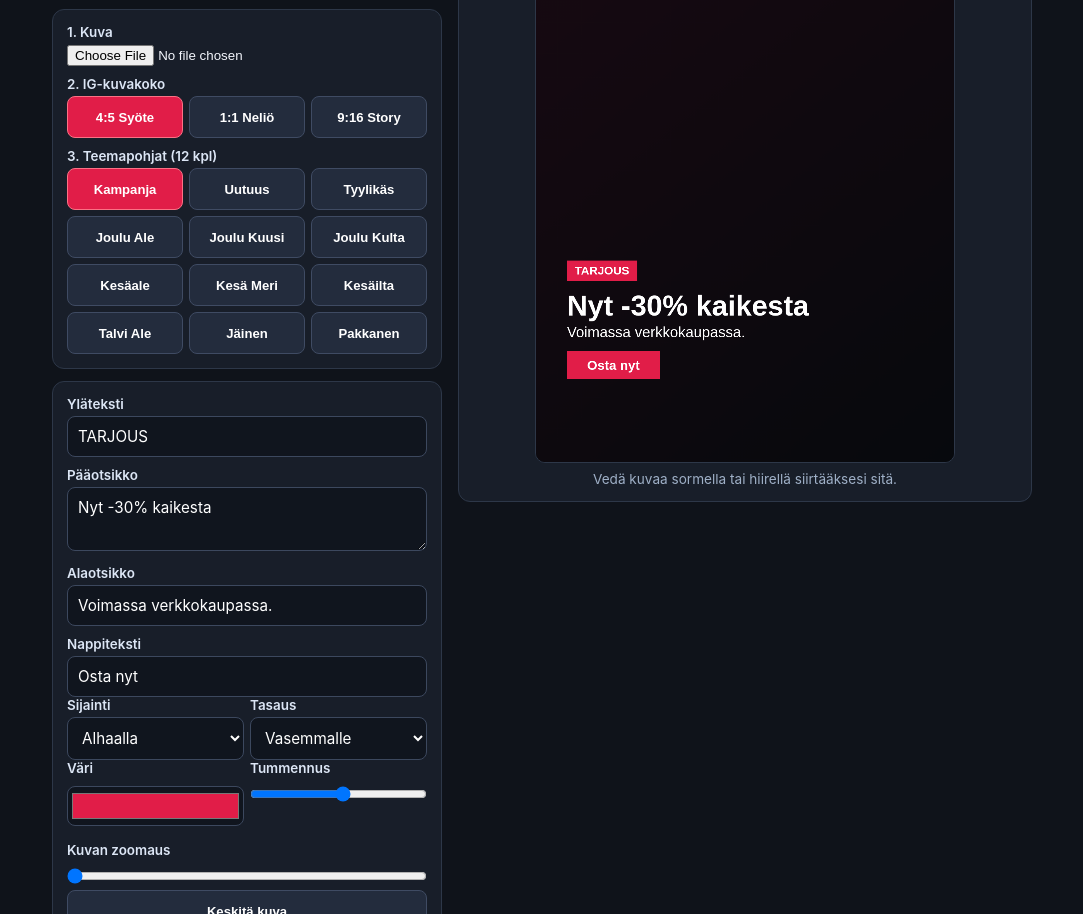
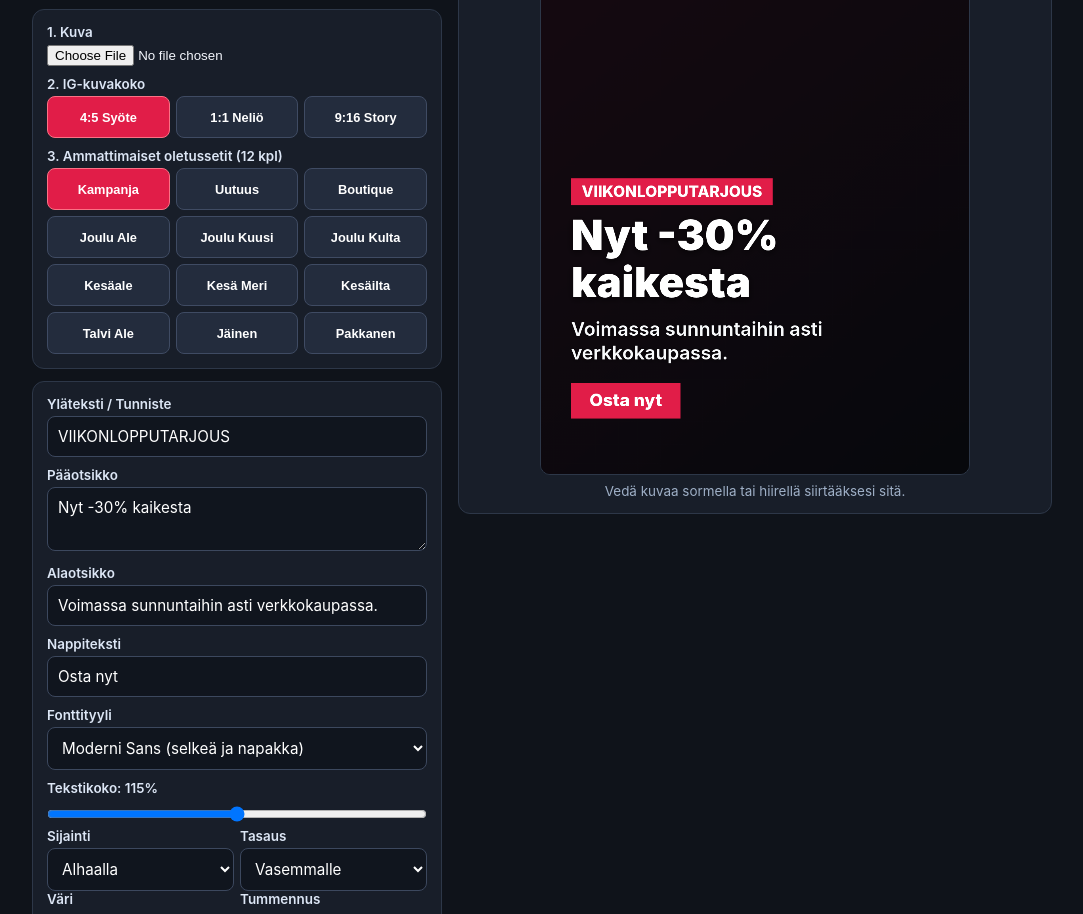
Before and after one commit to djpreal/mainosApuri, a plain HTML site: page index.html in a window 1280 px wide. Shown: the part 91-1005 px from the top of the page, without its empty margins (98-1181 px from the left). Drawn offline with Linux system fonts and the light colour scheme.

Commit message:
Update index.html

```diff
--- a/index.html
+++ b/index.html
@@ -16,15 +16,15 @@
       color: #f3f6fc;
     }
     .container {
-      max-width: 980px;
+      max-width: 1020px;
       margin: 0 auto;
       display: grid;
       grid-template-columns: 1fr;
       gap: 16px;
     }
-    @media (min-width: 860px) {
+    @media (min-width: 880px) {
       .container {
-        grid-template-columns: 390px 1fr;
+        grid-template-columns: 410px 1fr;
         align-items: start;
       }
     }
@@ -45,7 +45,7 @@
     .sub {
       margin: 0;
       color: #9fb0c7;
-      font-size: 0.85rem;
+      font-size: 0.84rem;
     }
     label {
       display: block;
@@ -98,12 +98,12 @@
     .btn {
       width: 100%;
       min-height: 42px;
-      padding: 9px 8px;
+      padding: 9px 7px;
       border-radius: 8px;
       border: 1px solid #3f4b63;
       background: #232c3d;
       color: #ffffff;
-      font-size: 0.82rem;
+      font-size: 0.8rem;
       font-weight: 700;
       cursor: pointer;
     }
@@ -123,7 +123,7 @@
       text-align: center;
     }
     .canvas-wrap {
-      max-width: 420px;
+      max-width: 430px;
       margin: 0 auto;
       background: #090c10;
       border-radius: 10px;
@@ -144,7 +144,7 @@
     }
     #previewSaveBox {
       display: none;
-      max-width: 420px;
+      max-width: 430px;
       margin: 12px auto 0;
       background: #10151e;
       border: 1px solid #3c485e;
@@ -177,11 +177,11 @@
           <button type="button" class="btn size-btn" data-w="1080" data-h="1920" data-code="9x16" data-label="9:16 Story">9:16 Story</button>
         </div>
 
-        <label>3. Teemapohjat (12 kpl)</label>
+        <label>3. Ammattimaiset oletussetit (12 kpl)</label>
         <div class="grid-3">
           <button type="button" class="btn theme-btn active" data-theme="kampanja">Kampanja</button>
           <button type="button" class="btn theme-btn" data-theme="uutuus">Uutuus</button>
-          <button type="button" class="btn theme-btn" data-theme="tyyli">Tyylikäs</button>
+          <button type="button" class="btn theme-btn" data-theme="tyyli">Boutique</button>
 
           <button type="button" class="btn theme-btn" data-theme="joulu1">Joulu Ale</button>
           <button type="button" class="btn theme-btn" data-theme="joulu2">Joulu Kuusi</button>
@@ -198,17 +198,28 @@
       </div>
 
       <div class="card">
-        <label for="badgeInput">Yläteksti</label>
-        <input type="text" id="badgeInput" value="TARJOUS" />
+        <label for="badgeInput">Yläteksti / Tunniste</label>
+        <input type="text" id="badgeInput" value="VIIKONLOPPUTARJOUS" />
 
         <label for="titleInput">Pääotsikko</label>
         <textarea id="titleInput">Nyt -30% kaikesta</textarea>
 
         <label for="subInput">Alaotsikko</label>
-        <input type="text" id="subInput" value="Voimassa verkkokaupassa." />
+        <input type="text" id="subInput" value="Voimassa sunnuntaihin asti verkkokaupassa." />
 
         <label for="ctaInput">Nappiteksti</label>
         <input type="text" id="ctaInput" value="Osta nyt" />
+
+        <label for="fontSelect">Fonttityyli</label>
+        <select id="fontSelect">
+          <option value="sans" selected>Moderni Sans (selkeä ja napakka)</option>
+          <option value="display">Näyttävä Display (iso ja iskevä)</option>
+          <option value="serif">Klassinen Serif (tyylikäs ja editorial)</option>
+          <option value="geo">Geometrinen (moderni brändi)</option>
+        </select>
+
+        <label for="textScaleInput">Tekstikoko: <span id="textScaleVal">115%</span></label>
+        <input type="range" id="textScaleInput" min="65" max="165" value="115" />
 
         <div class="grid-2">
           <div>
@@ -235,7 +246,7 @@
           </div>
           <div>
             <label for="darkInput">Tummennus</label>
-            <input type="range" id="darkInput" min="0" max="85" value="45" />
+            <input type="range" id="darkInput" min="0" max="85" value="48" />
           </div>
         </div>
 
@@ -275,22 +286,105 @@
       const canvas = document.getElementById("adCanvas");
       const ctx = canvas.getContext("2d");
 
+      const FONTS = {
+        sans: {
+          stack: "-apple-system, BlinkMacSystemFont, 'Segoe UI', Roboto, Helvetica, Arial, sans-serif",
+          titleWeight: "900",
+          subWeight: "600"
+        },
+        display: {
+          stack: "Impact, 'Arial Black', 'Segoe UI', sans-serif",
+          titleWeight: "900",
+          subWeight: "700"
+        },
+        serif: {
+          stack: "Georgia, 'Times New Roman', Times, serif",
+          titleWeight: "700",
+          subWeight: "400"
+        },
+        geo: {
+          stack: "'Trebuchet MS', 'Segoe UI', Roboto, sans-serif",
+          titleWeight: "800",
+          subWeight: "600"
+        }
+      };
+
       const THEMES = {
-        kampanja: { accent: "#e11d48", bg1: "#2a1220", bg2: "#0d1017", badge: "TARJOUS", title: "Nyt -30% kaikesta", sub: "Voimassa verkkokaupassa.", cta: "Osta nyt", pos: "bottom", align: "left" },
-        uutuus:   { accent: "#eab308", bg1: "#2b220d", bg2: "#0d1017", badge: "UUTUUS", title: "Uusi mallisto nyt täällä", sub: "Tutustu tuoreisiin tuotteisiin.", cta: "Katso uutuudet", pos: "top", align: "left" },
-        tyyli:    { accent: "#cbd5e1", bg1: "#1e2430", bg2: "#0b0d12", badge: "VALIKOITU", title: "Ajatonta tyyliä", sub: "Rajattu erä suosikkeja.", cta: "Tutustu", pos: "center", align: "center" },
+        kampanja: {
+          accent: "#e11d48", bg1: "#2a1220", bg2: "#0d1017", dark: 48,
+          font: "display", scale: 125,
+          badge: "MEGA-ALE", title: "Nyt -30% kaikesta", sub: "Kampanja voimassa sunnuntaihin.", cta: "Osta nyt",
+          pos: "bottom", align: "left"
+        },
+        uutuus: {
+          accent: "#eab308", bg1: "#2b220d", bg2: "#0d1017", dark: 42,
+          font: "geo", scale: 115,
+          badge: "UUTUUS", title: "Uusi mallisto nyt täällä", sub: "Tuoreet uutuudet ensimmäisenä.", cta: "Katso uutuudet",
+          pos: "top", align: "left"
+        },
+        tyyli: {
+          accent: "#e2e8f0", bg1: "#1d222e", bg2: "#0a0c12", dark: 52,
+          font: "serif", scale: 112,
+          badge: "BOUTIQUE", title: "Ajatonta tyyliä", sub: "Kuratoitu valikoima rajatun ajan.", cta: "Tutustu",
+          pos: "center", align: "center"
+        },
 
-        joulu1:   { accent: "#dc2626", bg1: "#330c12", bg2: "#10080a", badge: "JOULU & ALE", title: "Joulun parhaat lahjat -25%", sub: "Tilaa ajoissa pukinkonttiin.", cta: "Katso lahjat", pos: "bottom", align: "left" },
-        joulu2:   { accent: "#16a34a", bg1: "#0d2b1a", bg2: "#08120c", badge: "HYVÄÄ JOULUA", title: "Lämmin jouluhetki", sub: "Joulun suosikit ja lahjat.", cta: "Jouluvalikoima", pos: "bottom", align: "center" },
-        joulu3:   { accent: "#d97706", bg1: "#2e1e09", bg2: "#110c06", badge: "JOULUN LOISTOA", title: "Kultaiset joulutarjoukset", sub: "Rajoitettu jouluerä nyt.", cta: "Varaa nyt", pos: "center", align: "center" },
+        joulu1: {
+          accent: "#dc2626", bg1: "#330c12", bg2: "#10080a", dark: 50,
+          font: "display", scale: 122,
+          badge: "JOULUKAMPANJA", title: "Joulun parhaat lahjat", sub: "Jopa -25% valituista lahjoista.", cta: "Katso lahjat",
+          pos: "bottom", align: "left"
+        },
+        joulu2: {
+          accent: "#16a34a", bg1: "#0d2b1a", bg2: "#08120c", dark: 46,
+          font: "serif", scale: 116,
+          badge: "HYVÄÄ JOULUA", title: "Lämmin jouluhetki", sub: "Perinteiset lahjat ja herkut.", cta: "Jouluvalikoima",
+          pos: "bottom", align: "center"
+        },
+        joulu3: {
+          accent: "#eab308", bg1: "#2e1e09", bg2: "#110c06", dark: 52,
+          font: "serif", scale: 120,
+          badge: "JOULUN LOISTOA", title: "Kultaiset hetket", sub: "Rajoitettu jouluerä nyt myynnissä.", cta: "Varaa nyt",
+          pos: "center", align: "center"
+        },
 
-        kesa1:    { accent: "#ea580c", bg1: "#2e150a", bg2: "#0c121c", badge: "KESÄALE", title: "Kesän kuumimmat edut", sub: "Jopa -40% kesätuotteista.", cta: "Nappaa etu", pos: "bottom", align: "left" },
-        kesa2:    { accent: "#0284c7", bg1: "#092536", bg2: "#08111c", badge: "KESÄ & MERI", title: "Kesäpäiviin ja lomalle", sub: "Raikkaat uutuudet kesään.", cta: "Tutustu", pos: "top", align: "left" },
-        kesa3:    { accent: "#f59e0b", bg1: "#2e1712", bg2: "#110c14", badge: "KESÄILTA", title: "Kesäiltojen parhaat hetket", sub: "Nauti pitkistä illoista.", cta: "Lue lisää", pos: "bottom", align: "center" },
+        kesa1: {
+          accent: "#f97316", bg1: "#2e150a", bg2: "#0c121c", dark: 42,
+          font: "display", scale: 126,
+          badge: "KESÄALE", title: "Kesän kuumimmat edut", sub: "Jopa -40% kesän suosikeista.", cta: "Nappaa etu",
+          pos: "bottom", align: "left"
+        },
+        kesa2: {
+          accent: "#06b6d4", bg1: "#092536", bg2: "#08111c", dark: 38,
+          font: "geo", scale: 114,
+          badge: "KESÄ & LOMA", title: "Valmiina kesään", sub: "Raikkaat uutuudet aurinkopäiviin.", cta: "Tutustu",
+          pos: "top", align: "left"
+        },
+        kesa3: {
+          accent: "#f59e0b", bg1: "#2e1712", bg2: "#110c14", dark: 45,
+          font: "serif", scale: 115,
+          badge: "KESÄILTA", title: "Kesäiltojen parhaat hetket", sub: "Nauti pitkistä illoista tyylillä.", cta: "Lue lisää",
+          pos: "bottom", align: "center"
+        },
 
-        talvi1:   { accent: "#0ea5e9", bg1: "#0b2236", bg2: "#090d16", badge: "TALVIKAMPANJA", title: "Varustaudu talveen", sub: "Laadukkaat talvituotteet.", cta: "Katso lisää", pos: "bottom", align: "left" },
-        talvi2:   { accent: "#4f46e5", bg1: "#161838", bg2: "#090b14", badge: "TALVIETU", title: "Talven parhaat tarjoukset", sub: "Säästä valituista tuotteista.", cta: "Hyödynnä", pos: "top", align: "center" },
-        talvi3:   { accent: "#94a3b8", bg1: "#1b212c", bg2: "#0c0f14", badge: "PAKKANEN", title: "Lämpöä talvipäiviin", sub: "Pehmeät suosikit arkeen.", cta: "Tutustu", pos: "center", align: "center" }
+        talvi1: {
+          accent: "#38bdf8", bg1: "#0b2236", bg2: "#090d16", dark: 48,
+          font: "display", scale: 122,
+          badge: "TALVIKAMPANJA", title: "Varustaudu talveen", sub: "Lämpimät talvituotteet heti varastosta.", cta: "Katso lisää",
+          pos: "bottom", align: "left"
+        },
+        talvi2: {
+          accent: "#6366f1", bg1: "#161838", bg2: "#090b14", dark: 48,
+          font: "geo", scale: 116,
+          badge: "TALVIETU", title: "Raikkaat talvitarjoukset", sub: "Säästä valituista tuotteista nyt.", cta: "Hyödynnä",
+          pos: "top", align: "center"
+        },
+        talvi3: {
+          accent: "#cbd5e1", bg1: "#1b212c", bg2: "#0c0f14", dark: 50,
+          font: "serif", scale: 110,
+          badge: "PAKKANEN & HYGGE", title: "Lämpöä talvipäiviin", sub: "Pehmeät suosikit arkeen ja kotiin.", cta: "Tutustu",
+          pos: "center", align: "center"
+        }
       };
 
       let W = 1080;
@@ -311,11 +405,19 @@
         document.getElementById("statusText").textContent = msg;
       }
 
+      function updateScaleLabel() {
+        const val = document.getElementById("textScaleInput").value;
+        document.getElementById("textScaleVal").textContent = val + "%";
+      }
+
       function wrapText(text, maxW, font) {
         if (!text || !text.trim()) return [];
         ctx.font = font;
-        const words = text.trim().split(/\s+/);
+        const paragraphs = text.split("\n");
         const lines = [];
+        for (const para of paragraphs) {
+          const words = para.trim().split(/\s+/).filter(Boolean);
+          if (!words.length) continue;
           let line = words[0];
           for (let i = 1; i < words.length; i++) {
             const test = line + " " + words[i];
@@ -327,16 +429,22 @@
             }
           }
           lines.push(line);
+        }
         return lines;
       }
 
       function draw() {
+        updateScaleLabel();
+
         const accent = document.getElementById("accentInput").value;
         const dark = Number(document.getElementById("darkInput").value) / 100;
         const zoom = Number(document.getElementById("zoomInput").value) / 100;
         const pos = document.getElementById("posSelect").value;
         const align = document.getElementById("alignSelect").value;
+        const fontKey = document.getElementById("fontSelect").value;
+        const scale = Number(document.getElementById("textScaleInput").value) / 100;
 
+        const fontObj = FONTS[fontKey] || FONTS.sans;
         const badge = document.getElementById("badgeInput").value;
         const title = document.getElementById("titleInput").value;
         const sub = document.getElementById("subInput").value;
@@ -368,56 +476,107 @@
           ctx.fillRect(0, 0, W, H);
         }
 
-        const pad = 80;
+        const pad = 76;
         const maxW = W - pad * 2;
-        const titleFont = "900 74px sans-serif";
-        const subFont = "500 38px sans-serif";
+
+        const badgePx = Math.round(34 * scale);
+        const titlePx = Math.round(92 * scale);
+        const subPx = Math.round(42 * scale);
+        const ctaPx = Math.round(38 * scale);
+
+        const badgeFont = "800 " + badgePx + "px " + fontObj.stack;
+        const titleFont = fontObj.titleWeight + " " + titlePx + "px " + fontObj.stack;
+        const subFont = fontObj.subWeight + " " + subPx + "px " + fontObj.stack;
+        const ctaFont = "800 " + ctaPx + "px " + fontObj.stack;
+
         const tLines = wrapText(title, maxW, titleFont);
         const sLines = wrapText(sub, maxW, subFont);
 
-        let y = H - 520;
-        if (pos === "top") y = 130;
-        if (pos === "center") y = H * 0.36;
+        const hasBadge = Boolean(badge.trim());
+        const hasCta = Boolean(cta.trim());
 
-        ctx.textAlign = align;
+        const badgeH = hasBadge ? Math.round(badgePx * 1.75) : 0;
+        const badgeGap = hasBadge ? Math.round(24 * scale) : 0;
+        const titleStep = Math.round(titlePx * 1.12);
+        const titleBlockH = tLines.length * titleStep;
+        const subGap = sLines.length ? Math.round(22 * scale) : 0;
+        const subStep = Math.round(subPx * 1.25);
+        const subBlockH = sLines.length * subStep;
+        const ctaGap = hasCta ? Math.round(32 * scale) : 0;
+        const ctaH = hasCta ? Math.round(ctaPx * 2.05) : 0;
+
+        const totalH = badgeH + badgeGap + titleBlockH + subGap + subBlockH + ctaGap + ctaH;
+
+        let y = H - 140 - totalH;
+        if (pos === "top") y = H > 1500 ? 190 : 110;
+        if (pos === "center") y = (H - totalH) / 2;
+        y = Math.max(80, Math.min(H - totalH - 80, y));
+
         const tx = align === "center" ? W / 2 : pad;
 
-        if (badge.trim()) {
-          ctx.font = "800 30px sans-serif";
-          const bw = ctx.measureText(badge.toUpperCase()).width + 40;
+        if (hasBadge) {
+          ctx.save();
+          ctx.font = badgeFont;
+          const bTxt = badge.trim().toUpperCase();
+          const bw = ctx.measureText(bTxt).width + Math.round(46 * scale);
           const bx = align === "center" ? (W - bw) / 2 : pad;
           ctx.fillStyle = accent;
-          ctx.fillRect(bx, y, bw, 52);
+          ctx.fillRect(bx, y, bw, badgeH);
           ctx.fillStyle = "#ffffff";
           ctx.textAlign = "center";
-          ctx.fillText(badge.toUpperCase(), bx + bw / 2, y + 36);
-          ctx.textAlign = align;
-          y += 76;
+          ctx.textBaseline = "middle";
+          ctx.fillText(bTxt, bx + bw / 2, y + badgeH / 2 + 1);
+          ctx.restore();
+          y += badgeH + badgeGap;
         }
 
+        if (tLines.length) {
+          ctx.save();
+          ctx.font = titleFont;
           ctx.fillStyle = "#ffffff";
-        ctx.font = titleFont;
-        for (const l of tLines) {
-          ctx.fillText(l, tx, y + 66);
-          y += 86;
+          ctx.textAlign = align;
+          ctx.textBaseline = "top";
+          ctx.shadowColor = "rgba(0,0,0,0.6)";
+          ctx.shadowBlur = 18;
+          ctx.shadowOffsetY = 4;
+          tLines.forEach(function (l, idx) {
+            ctx.fillText(l, tx, y + idx * titleStep);
+          });
+          ctx.restore();
+          y += titleBlockH;
         }
 
+        if (sLines.length) {
+          y += subGap;
+          ctx.save();
           ctx.font = subFont;
-        for (const l of sLines) {
-          ctx.fillText(l, tx, y + 36);
-          y += 48;
+          ctx.fillStyle = "#f8fafc";
+          ctx.textAlign = align;
+          ctx.textBaseline = "top";
+          ctx.shadowColor = "rgba(0,0,0,0.55)";
+          ctx.shadowBlur = 12;
+          ctx.shadowOffsetY = 2;
+          sLines.forEach(function (l, idx) {
+            ctx.fillText(l, tx, y + idx * subStep);
+          });
+          ctx.restore();
+          y += subBlockH;
         }
 
-        if (cta.trim()) {
-          y += 24;
-          ctx.font = "800 34px sans-serif";
-          const cw = Math.max(240, ctx.measureText(cta).width + 70);
+        if (hasCta) {
+          y += ctaGap;
+          ctx.save();
+          ctx.font = ctaFont;
+          const cTxt = cta.trim();
+          const cw = Math.max(Math.round(240 * scale), ctx.measureText(cTxt).width + Math.round(78 * scale));
           const cx = align === "center" ? (W - cw) / 2 : pad;
           ctx.fillStyle = accent;
-          ctx.fillRect(cx, y, cw, 72);
+          ctx.fillRect(cx, y, cw, ctaH);
           ctx.fillStyle = "#ffffff";
           ctx.textAlign = "center";
-          ctx.fillText(cta, cx + cw / 2, y + 48);
+          ctx.textBaseline = "middle";
+          ctx.fillText(cTxt, cx + cw / 2, y + ctaH / 2 + 1);
+          ctx.restore();
         }
       }
 
@@ -448,6 +607,9 @@
           bg1 = t.bg1;
           bg2 = t.bg2;
           document.getElementById("accentInput").value = t.accent;
+          document.getElementById("darkInput").value = t.dark;
+          document.getElementById("fontSelect").value = t.font;
+          document.getElementById("textScaleInput").value = t.scale;
           document.getElementById("badgeInput").value = t.badge;
           document.getElementById("titleInput").value = t.title;
           document.getElementById("subInput").value = t.sub;
@@ -462,7 +624,11 @@
         });
       });
 
-      ["badgeInput", "titleInput", "subInput", "ctaInput", "posSelect", "alignSelect", "accentInput", "darkInput", "zoomInput"].forEach(function (id) {
+      [
+        "badgeInput", "titleInput", "subInput", "ctaInput",
+        "fontSelect", "textScaleInput", "posSelect", "alignSelect",
+        "accentInput", "darkInput", "zoomInput"
+      ].forEach(function (id) {
         const el = document.getElementById(id);
         el.addEventListener("input", draw);
         el.addEventListener("change", draw);
```
Lines whose indentation alone changed are shown as unchanged.
